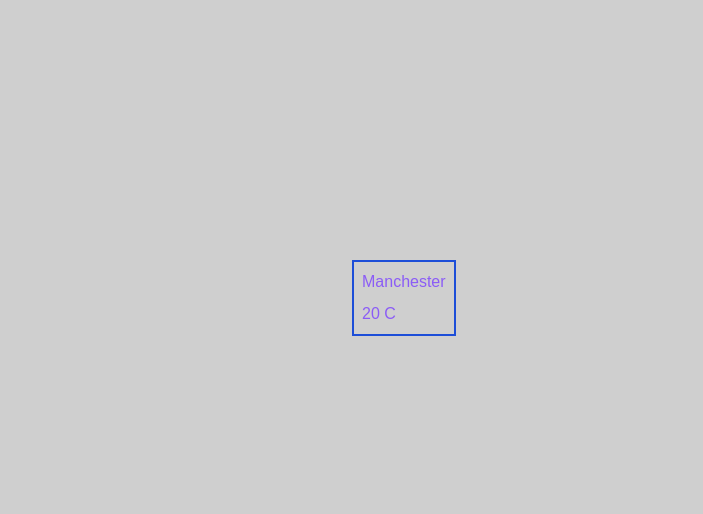
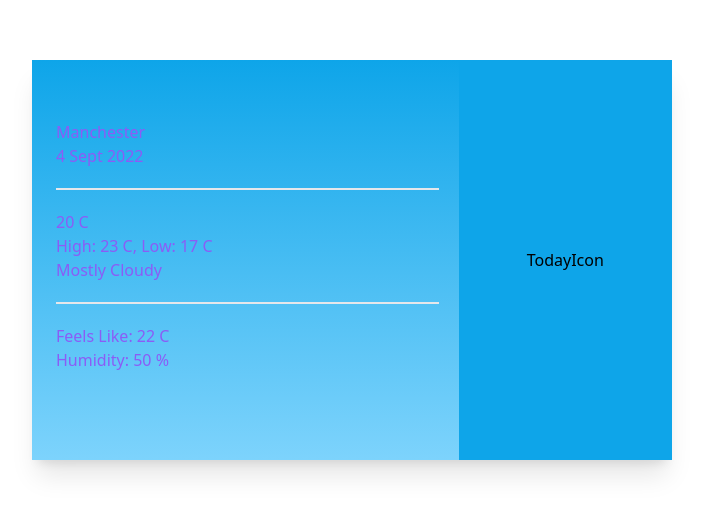
Before and after one commit to imevanc/weather-widget, a Next.js app: page / in a window 1280 px wide. Shown: the part 140-654 px from the top of the page, without its empty margins (288-991 px from the left). Built offline with nearby package versions, Linux system fonts and the light colour scheme.

Commit message:
created the layout

```diff
--- a/components/Rectangle.jsx
+++ b/components/Rectangle.jsx
@@ -1,9 +1,11 @@
+import React from "react";
+
 const Rectangle = ({ lines }) => {
   return (
-    <div className="border-blue-700 border-solid border-2">
+    <div className="pt-5 pb-5">
       {lines.map((line, idx) => {
         return (
-          <div key={idx} className="text-violet-500 m-2">
+          <div key={idx} className={`text-violet-500 `}>
             {line}
           </div>
         );
@@ -13,3 +15,5 @@ const Rectangle = ({ lines }) => {
 };
 
 export default Rectangle;
+
+// mt-10 mb-10 ml-5 mr-5
--- /dev/null
+++ b/components/Today.jsx
@@ -0,0 +1,13 @@
+import Rectangle from "./Rectangle";
+
+const Today = () => {
+  return (
+    <div className="w-8/12 h-full bg-gradient-to-b from-sky-500 to-sky-300 flex flex-col divide-y-2 relative pt-10 pb-10 pl-6 pr-5">
+      <Rectangle lines={["Manchester", "4 Sept 2022"]} />
+      <Rectangle lines={["20 C", "High: 23 C, Low: 17 C", "Mostly Cloudy"]} />
+      <Rectangle lines={["Feels Like: 22 C", "Humidity: 50 %"]} />
+    </div>
+  );
+};
+
+export default Today;
--- /dev/null
+++ b/components/TodayIcon.jsx
@@ -0,0 +1,9 @@
+const TodayIcon = () => {
+  return (
+    <div className="bg-sky-500 self-center justify-self-center w-4/12 h-full flex justify-center items-center">
+      <div className="">TodayIcon</div>
+    </div>
+  );
+};
+
+export default TodayIcon;
--- a/pages/index.js
+++ b/pages/index.js
@@ -1,14 +1,12 @@
-import Rectangle from "../components/Rectangle";
+import Today from "../components/Today";
+import TodayIcon from "../components/TodayIcon";
 
 export default function Home() {
   return (
-    <div className="flex justify-center items-center flex-col h-screen">
-      <div className="shadow-xl rounded-sm max-w-full w-{200} min-h-480 mt--20 mb-50 relative">
-        <div className="absolute top-0 h-full bg-slate-900">
-          <div className="flex justify-center items-center">
-            <Rectangle lines={["Manchester", "20 C"]} />
-          </div>
-        </div>
+    <div className="flex justify-center items-center flex-col h-screen w-screen">
+      <div className="h-3/6 w-3/6 flex shadow-xl ">
+        <Today />
+        <TodayIcon />
       </div>
     </div>
   );
--- a/styles/globals.css
+++ b/styles/globals.css
@@ -6,16 +6,3 @@
 @import url("https://fonts.googleapis.com/css?family=Poppins:200,300,400,500,600,700,800,900&display=swap");
 /* @import "./palette.scss"; */
 /* @import "./screen.scss"; */
-
-*,
-*::after,
-*::before {
-  margin: 0;
-  padding: 0;
-  box-sizing: border-box;
-}
-
-body {
-	background: #cfcfcf;
-	font-family: "Poppins", sans-serif;
-}
```
